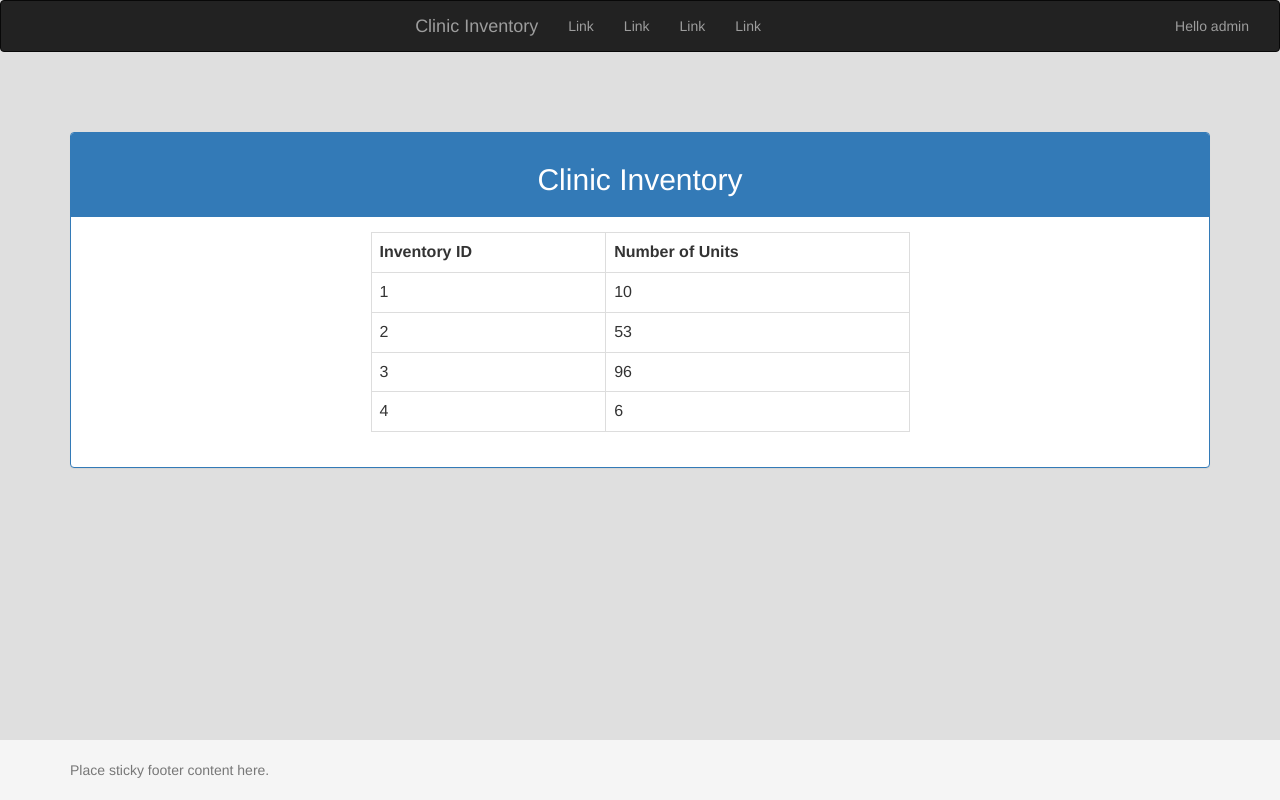
After one commit to BraedenQ/it350, a CodeIgniter app: page /database/inventory in a window 1280 px wide. The commit adds this page. Run offline with CodeIgniter, Linux system fonts and the light colour scheme; a user stored in the database is signed in; data comes from the database, SQL or seed files in the repository; some libraries are stand-ins or nearby versions.

Commit message:
inventory model, view, controller && adds to the navbar && homepage

```diff
--- /dev/null
+++ b/application/controllers/Inventory.php
@@ -0,0 +1,34 @@
+<?php
+class Inventory extends CI_Controller {
+
+        public function __construct()
+        {
+                parent::__construct();
+                $this->load->model('Inventory_model');
+
+        }
+
+        public function index()
+        {
+                if($this->session->userdata('logged_in'))
+                {
+                        $session_data = $this->session->userdata('logged_in');
+                        $busID = $session_data['busID'];
+                        $data['username'] = $session_data['username'];
+
+                        $data['inventory'] = $this->Inventory_model->get_inventory($busID);
+        	        $data['title'] = 'Clinic Inventory';
+
+        	        $this->load->view('templates/header', $data);
+        	        $this->load->view('inventory/index', $data);
+        	        $this->load->view('templates/footer');
+                }
+                else
+                {
+                        //If no session, redirect to login page
+                        redirect('login', 'refresh');
+                }
+        }
+
+}
+?>
--- /dev/null
+++ b/application/models/Inventory_model.php
@@ -0,0 +1,29 @@
+<?php
+class Inventory_model extends CI_Model {
+
+    public function get_inventory($busID)
+    {
+        //die(print("user: ".$username."password: ".$password));
+        //$query = $this -> db -> query('SELECT * from transactions where buildID = 1');
+
+        // NOTE: I know this I am assuming that a BusID is a building ID but we could add logic if we needed to.
+        if($this->session->userdata('logged_in'))
+        {
+            $this -> db -> select('invID, numberOfUnits');
+            $this -> db -> from('inventory');
+            $this -> db -> where('busID', $busID);
+            $query = $this -> db -> get();
+
+            //$query = $this->db->query("SELECT * FROM transactions where ")
+            //return $query->row_array();
+            return $query->result_array();
+        }
+        else
+        {
+         //If no session, redirect to login page
+         redirect('login', 'refresh');
+        }
+    }
+
+}
+?>
--- /dev/null
+++ b/application/views/inventory/index.php
@@ -0,0 +1,31 @@
+<div class="container">
+	<div class="panel panel-primary">
+		<div class="panel-heading">
+			<h2 style="text-align: center;"><?php echo $title; ?></h2>
+		</div>
+		<div class="panel-body">
+			<div class="row">
+				<div class="col-md-3"></div>
+				<div class="col-md-6">
+					<table class="table table-bordered table-hover">
+						<tr>
+							<th>Inventory ID</th>
+							<th>Number of Units</th>
+						</tr>
+						<?php foreach ($inventory as $item): ?>
+							<tr>
+						       <td><?php echo "{$item['invID']}"; ?></td>
+						       <td><?php echo "{$item['numberOfUnits']}"; ?></td>
+					       </tr>
+						<?php endforeach; ?>
+					</table>
+				</div>
+				<div class="col-md-3"></div>
+			</div>
+
+			<!-- <div class="col-md-9">
+				<a class="btn btn-primary pull-right" href="<?php echo site_url('editTransactions'); ?>">Edit Transactions</a>
+			</div> -->
+		</div>
+	</div>
+</div>
--- a/application/views/templates/header.php
+++ b/application/views/templates/header.php
@@ -23,7 +23,6 @@
 
         	<nav class="navbar navbar-inverse">
 			  	<div class="container-fluid">
-
 				    <div class="navbar-header">
 				      	<button type="button" class="navbar-toggle collapsed" data-toggle="collapse" data-target="#bs-example-navbar-collapse-1" aria-expanded="false">
 					        <span class="sr-only">Toggle navigation</span>
@@ -36,17 +35,17 @@
 			    <!-- Collect the nav links, forms, and other content for toggling -->
 			    	<div class="collapse navbar-collapse" id="bs-example-navbar-collapse-1">
 			      		<ul class="nav navbar-nav">
-					      	<li><a class="navbar-brand" href="#"><?php echo $title; ?></a></li>
+					      	<li><a class="navbar-brand"><?php echo $title; ?></a></li>
 					        <li class=""><a href="#">Link <span class="sr-only">(current)</span></a></li>
 					        <li><a href="#">Link</a></li>
 					        <li><a href="#">Link</a></li>
-					        <li><a><?php
+					        <li><a>Link</a><li>
+			      		</ul>
+			      		<ul class="nav navbar-nav navbar-right">
+			        		<li><a href="#" style="text-decoration: none; cursor: initial;"><?php
 					        if (isset($username)) {
 					         	echo "Hello ".$username;
-					         } ?></a><li>
-			      		</ul>
-			      		<ul class="nav navbar-nav navbar-right">
-			        		<li><a href="#">Link</a></li>
+					         } ?></a></li>
 			      		</ul>
 			    	</div><!-- /.navbar-collapse -->
 			  	</div><!-- /.container-fluid -->
```
Also changed, not shown: application/views/home/index.php (+22 -1 lines), application/controllers/Home.php (indentation only).
